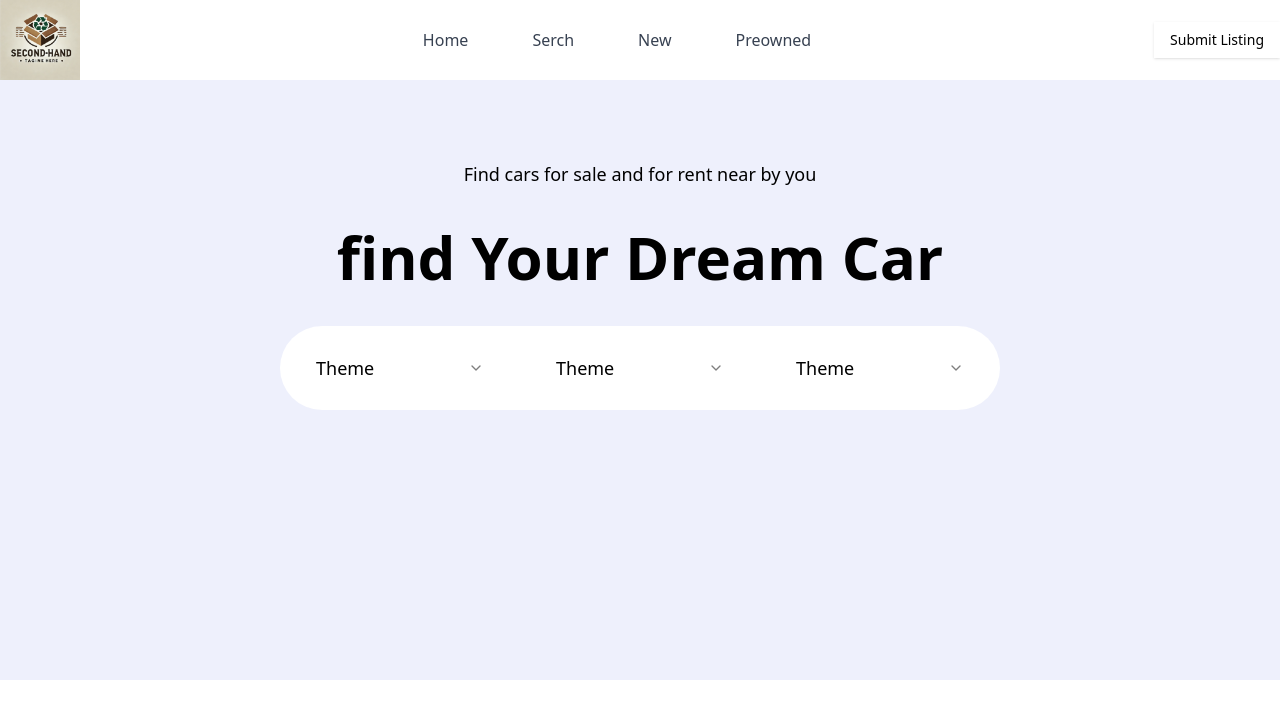
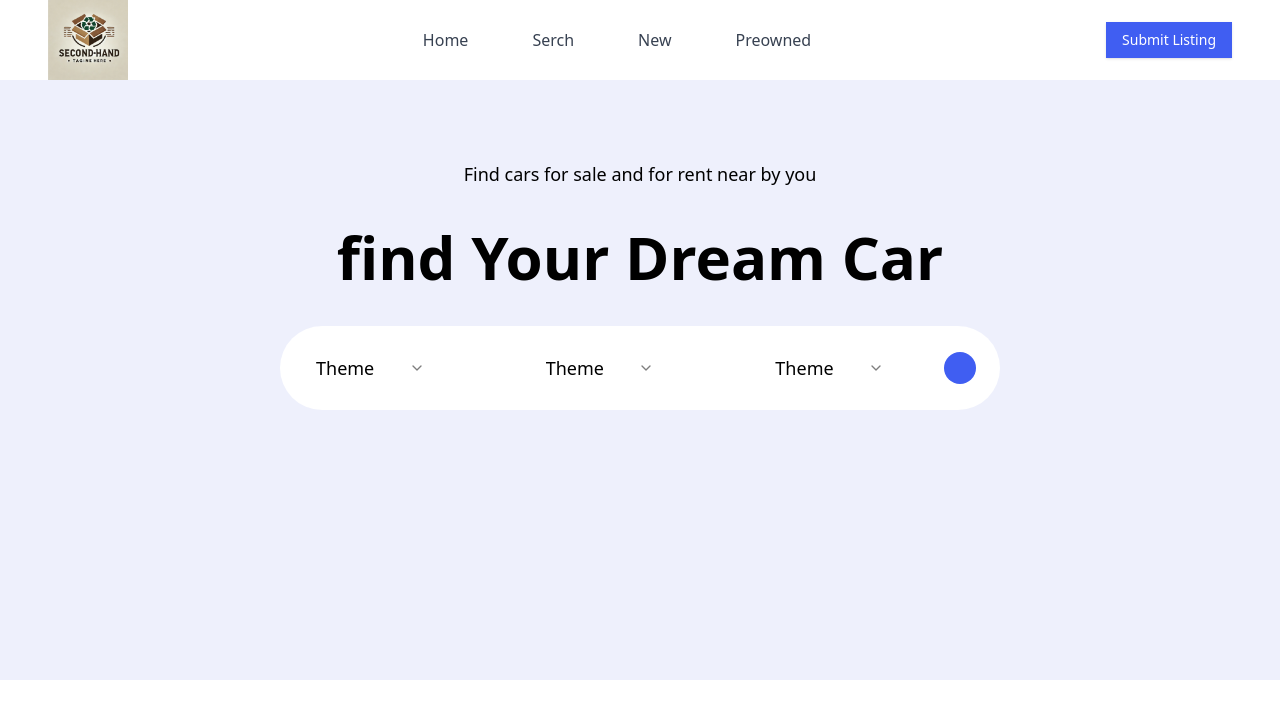
Before and after one commit to Durgeshyadav-91/Second-hand-seller, a React (Vite) app: page / in a window 1280 px wide. Shown: the top 718 px of the page. Built offline with nearby package versions, Linux system fonts and the light colour scheme; no server answers.

Commit message:
hero changes

```diff
--- a/package.json
+++ b/package.json
@@ -12,12 +12,14 @@
   "dependencies": {
     "@clerk/clerk-react": "^5.16.0",
     "@radix-ui/react-select": "^2.1.2",
+    "@radix-ui/react-separator": "^1.1.0",
     "@radix-ui/react-slot": "^1.1.0",
     "class-variance-authority": "^0.7.0",
     "clsx": "^2.1.1",
     "lucide-react": "^0.460.0",
     "react": "^18.3.1",
     "react-dom": "^18.3.1",
+    "react-icons": "^5.3.0",
     "react-router-dom": "^6.28.0",
     "tailwind-merge": "^2.5.4",
     "tailwindcss-animate": "^1.0.7"
--- a/src/components/Header.jsx
+++ b/src/components/Header.jsx
@@ -6,7 +6,7 @@ import { Button } from './ui/button'
 const Header = () => {
   const {user, isSignedIn} = useUser()
   return (
-    <div className='flex justify-between items-center'>
+    <div className='flex justify-between items-center px-4 md:px-12'>
         <img src='/images/logo.webp' width={80} height={50} alt='Logo' />
 
         <ul className='hidden md:flex gap-16 text-gray-700'>
@@ -21,10 +21,10 @@ const Header = () => {
           isSignedIn ?
           <div className='flex items-center gap-4'>
             <UserButton/>
-            <Button>Submit Listing</Button>
+            <Button className="text-white">Submit Listing</Button>
           </div>
           :
-          <Button>Submit Listing</Button>
+          <Button className="text-white">Submit Listing</Button>
         }
         </div>
     </div>
--- a/src/components/Search.jsx
+++ b/src/components/Search.jsx
@@ -6,6 +6,8 @@ import {
   SelectTrigger,
   SelectValue,
 } from "@/components/ui/select";
+import { Separator } from "./ui/separator";
+import { CiSearch } from "react-icons/ci";
 
 const Search = () => {
   return (
@@ -20,7 +22,7 @@ const Search = () => {
           <SelectItem value="system">System</SelectItem>
         </SelectContent>
       </Select>
-
+      <Separator className="text-black hidden md:block" orientation="vertical" />
       <Select>
         <SelectTrigger className="outline-none md:border-none w-full shadow-none text-lg">
           <SelectValue placeholder="Theme" />
@@ -31,7 +33,7 @@ const Search = () => {
           <SelectItem value="system">System</SelectItem>
         </SelectContent>
       </Select>
-
+      <Separator className="text-black hidden md:block" orientation="vertical" />
       <Select>
         <SelectTrigger className="outline-none md:border-none w-full shadow-none text-lg">
           <SelectValue placeholder="Theme" />
@@ -42,6 +44,10 @@ const Search = () => {
           <SelectItem value="system">System</SelectItem>
         </SelectContent>
       </Select>
+      <div>
+  <CiSearch className="text-white font-bold bg-primary rounded-full p-4 text-[40%]" />
+</div>
+
     </div>
   );
 };
--- /dev/null
+++ b/src/components/ui/separator.jsx
@@ -0,0 +1,23 @@
+import * as React from "react"
+import * as SeparatorPrimitive from "@radix-ui/react-separator"
+
+import { cn } from "@/lib/utils"
+
+const Separator = React.forwardRef((
+  { className, orientation = "horizontal", decorative = true, ...props },
+  ref
+) => (
+  <SeparatorPrimitive.Root
+    ref={ref}
+    decorative={decorative}
+    orientation={orientation}
+    className={cn(
+      "shrink-0 bg-border",
+      orientation === "horizontal" ? "h-[1px] w-full" : "h-full w-[1px]",
+      className
+    )}
+    {...props} />
+))
+Separator.displayName = SeparatorPrimitive.Root.displayName
+
+export { Separator }
--- a/tailwind.config.js
+++ b/tailwind.config.js
@@ -23,7 +23,7 @@ export default {
   				foreground: 'hsl(var(--popover-foreground))'
   			},
   			primary: {
-  				DEFAULT: 'hsl(var(--primary))',
+  				DEFAULT: '#405ef2',
   				foreground: 'hsl(var(--primary-foreground))'
   			},
   			secondary: {
```
Also changed, not shown: 1 other file (tests, documents, lock files or other folders).
